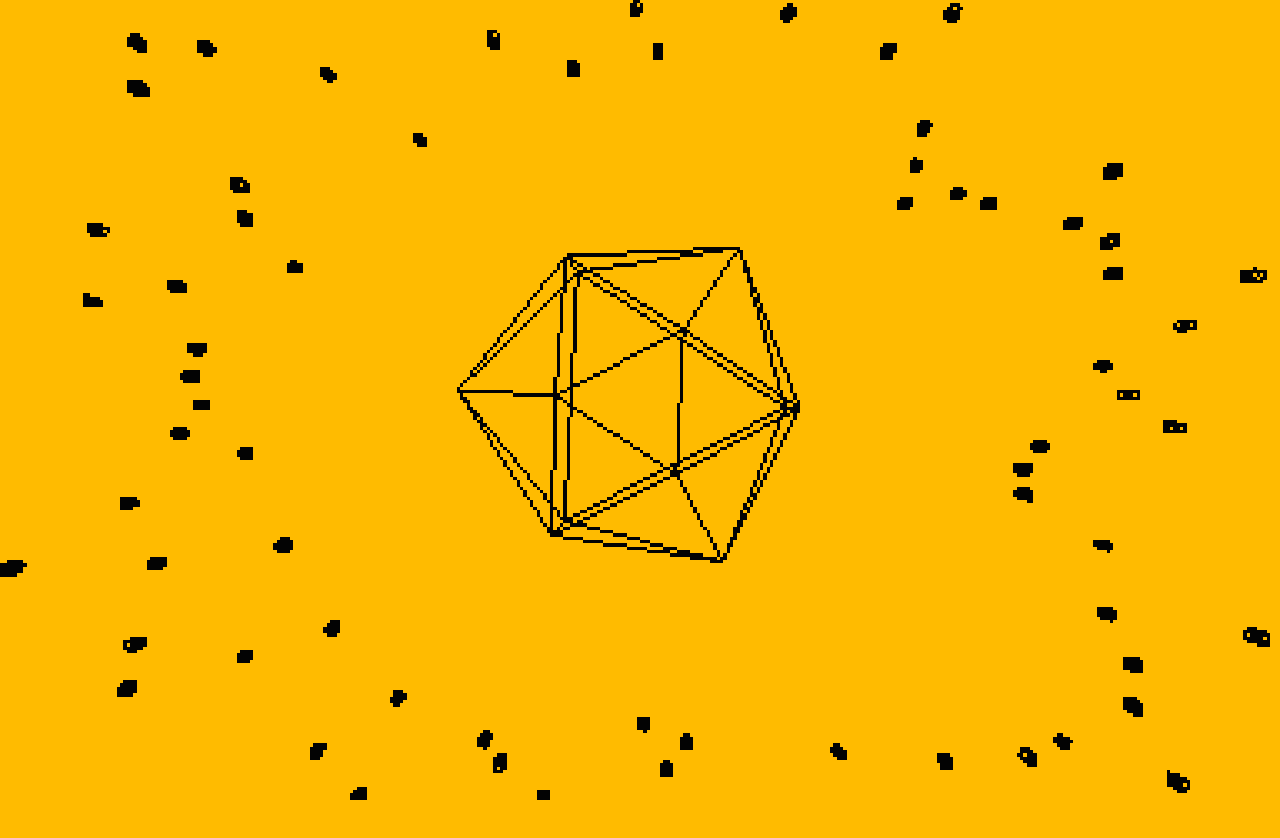
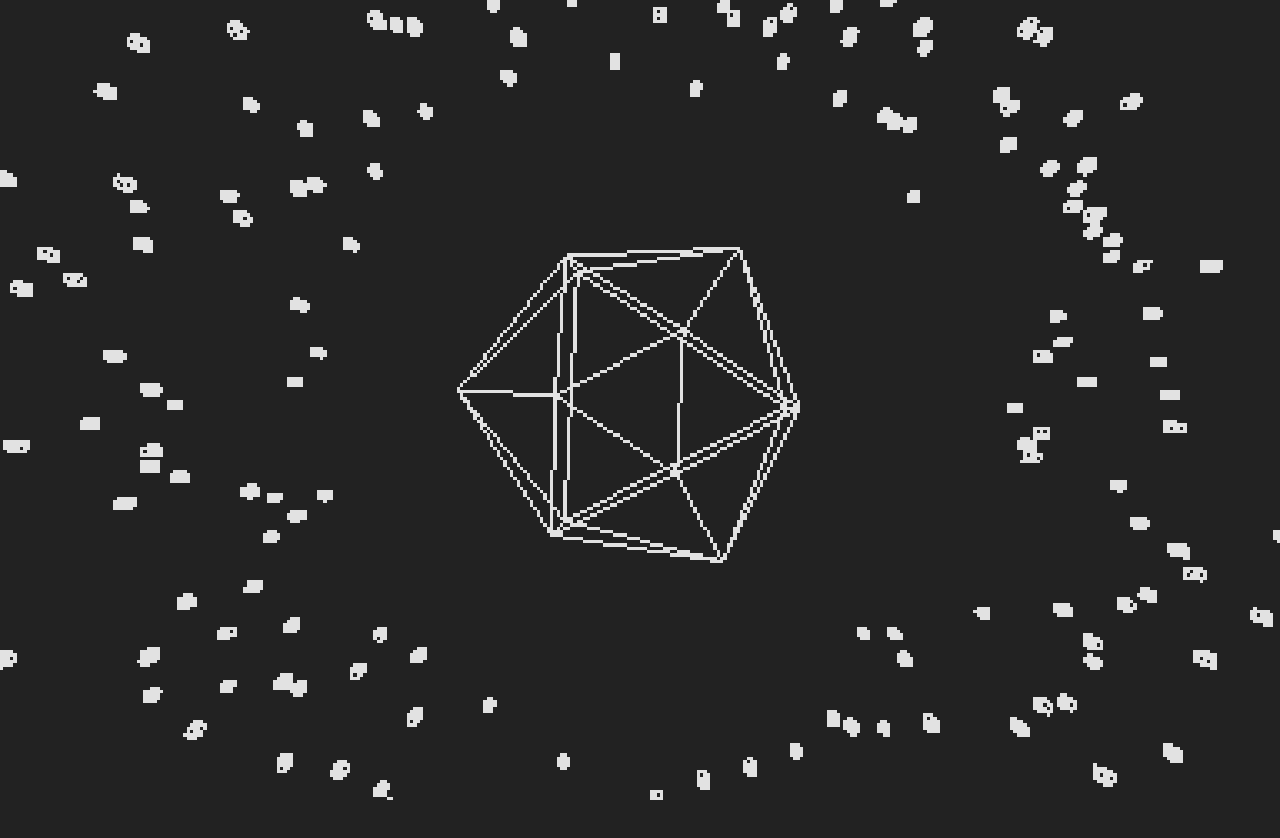
Before and after one commit to solahidris/portfoliosolah, a Next.js app: page / in a window 1280 px wide. Shown: the top 838 px of the page. Built offline with nearby package versions, Linux system fonts and the light colour scheme.

Commit message:
ashgray and 200 stars

```diff
--- a/components/ThreeDObject.tsx
+++ b/components/ThreeDObject.tsx
@@ -5,7 +5,8 @@ import { degreesToRadians, progress, mix } from "popmotion";
 import * as THREE from 'three';
 
 
-const color = "#111111";
+// const color = "#111111"; // black boxes
+const color = "#ffffff"; // white boxes
 
 const Icosahedron = () => (
   <mesh rotation-x={0.35}>
@@ -36,7 +37,7 @@ const Star = ({ p }: { p: number }) => {
   );
 };
 
-function Scene({ numStars = 100 }) {
+function Scene({ numStars = 200 }) {
   const gl = useThree((state) => state.gl);
   const { scrollYProgress } = useScroll();
   const yAngle = useTransform(
--- a/pages/index.tsx
+++ b/pages/index.tsx
@@ -4,7 +4,7 @@ import ThreeDObject from "@/components/ThreeDObject";
 
 export default function Home() {
   return (
-    <div className="min-h-[1000vh]">
+    <div className="min-h-[1000vh] w-[100vw]">
       <ThreeDObject />
     </div>
   )
--- a/styles/globals.css
+++ b/styles/globals.css
@@ -43,8 +43,8 @@ body {
   --orange: #fd7702;
   --yellow: #ffbb00;
 
-  --background: var(--yellow);
-  --accent: var(--black);
+  --background: var(--ash-black);
+  --accent: var(--sky);
 
   margin: 0;
   padding: 0;
```
